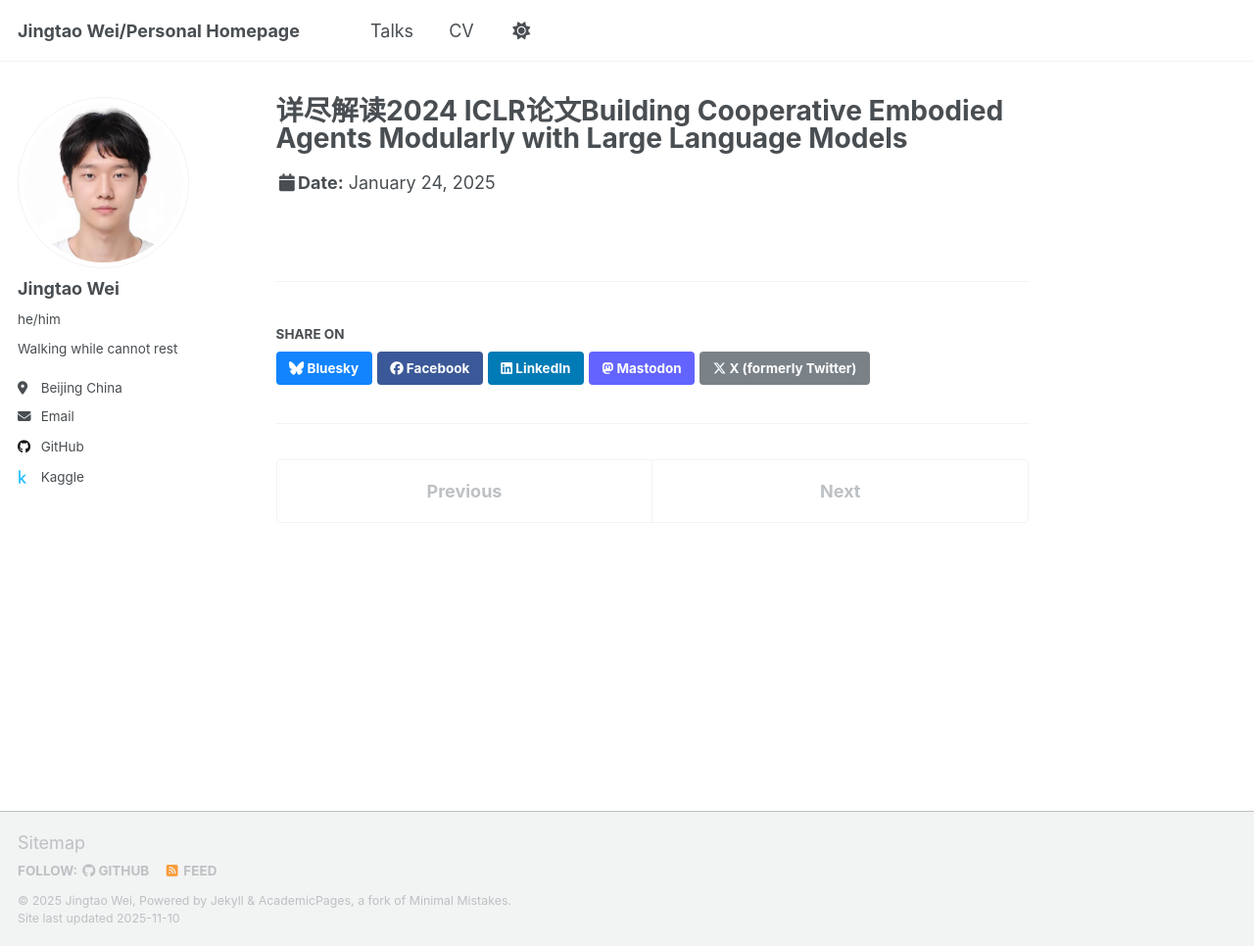
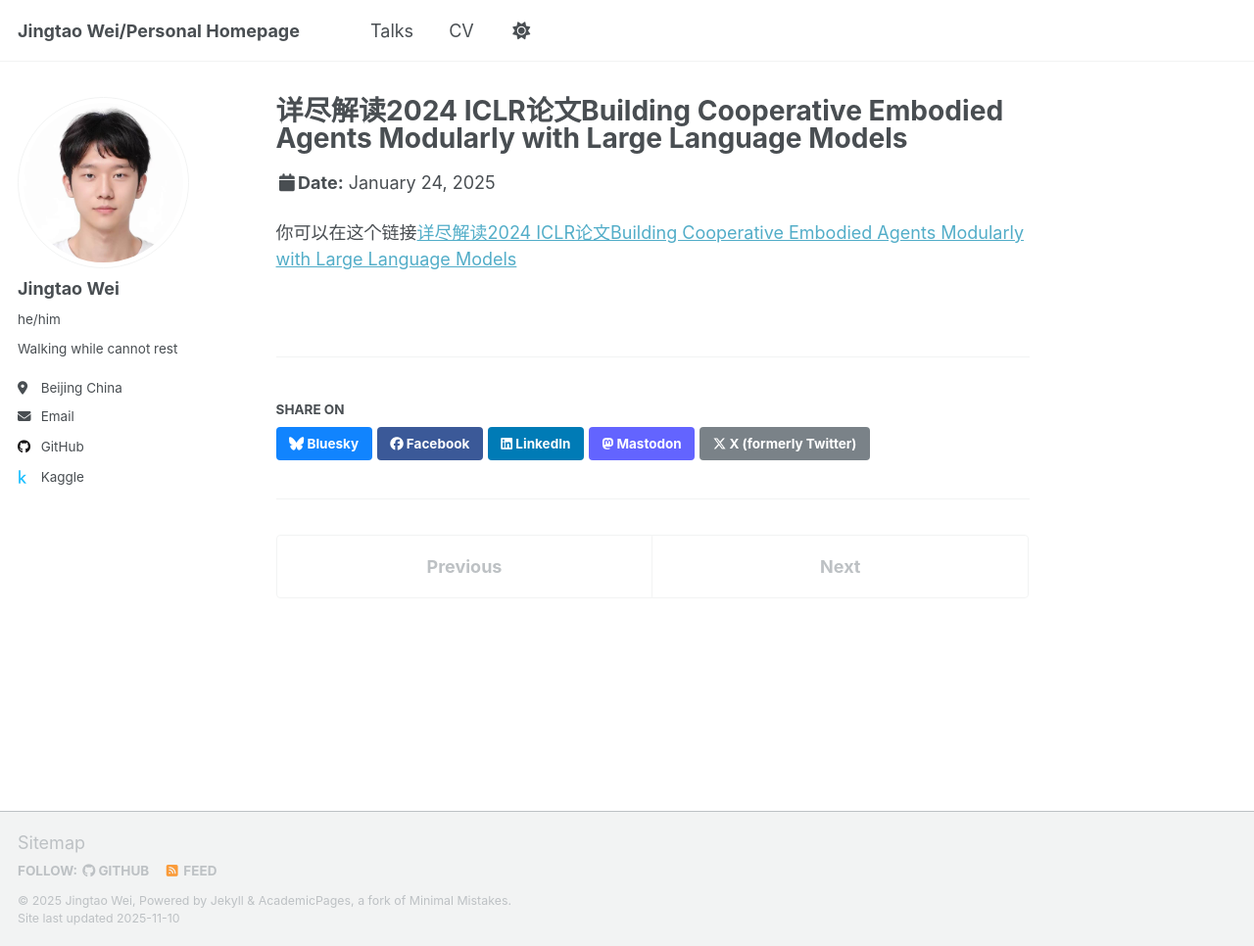
Before and after one commit to wayflower/wayflower.github.io, a Jekyll site: the page built from _talks/2012-03-01-talk-1.md, in a window 1280 px wide and 966 px high. Shown: the whole window at 98% size. Built offline with Jekyll 4.4.1, drawn with Linux system fonts in a browser that asks for light colours; a script that is not in the unit is left out.

Commit message:
Add link for detailed interpretation of ICLR paper

```diff
--- a/_talks/2012-03-01-talk-1.md
+++ b/_talks/2012-03-01-talk-1.md
@@ -7,3 +7,5 @@ venue: "Online, BiliBili"
 date: 2025-01-24
 location: "Beijing, China"
 ---
+
+你可以在这个链接[详尽解读2024 ICLR论文Building Cooperative Embodied Agents Modularly with Large Language Models](https://www.bilibili.com/video/BV195fiYLEG7/?spm_id_from=333.1387.homepage.video_card.click&vd_source=c522361be93d2ac19ea2f29d715b7bec)
```
